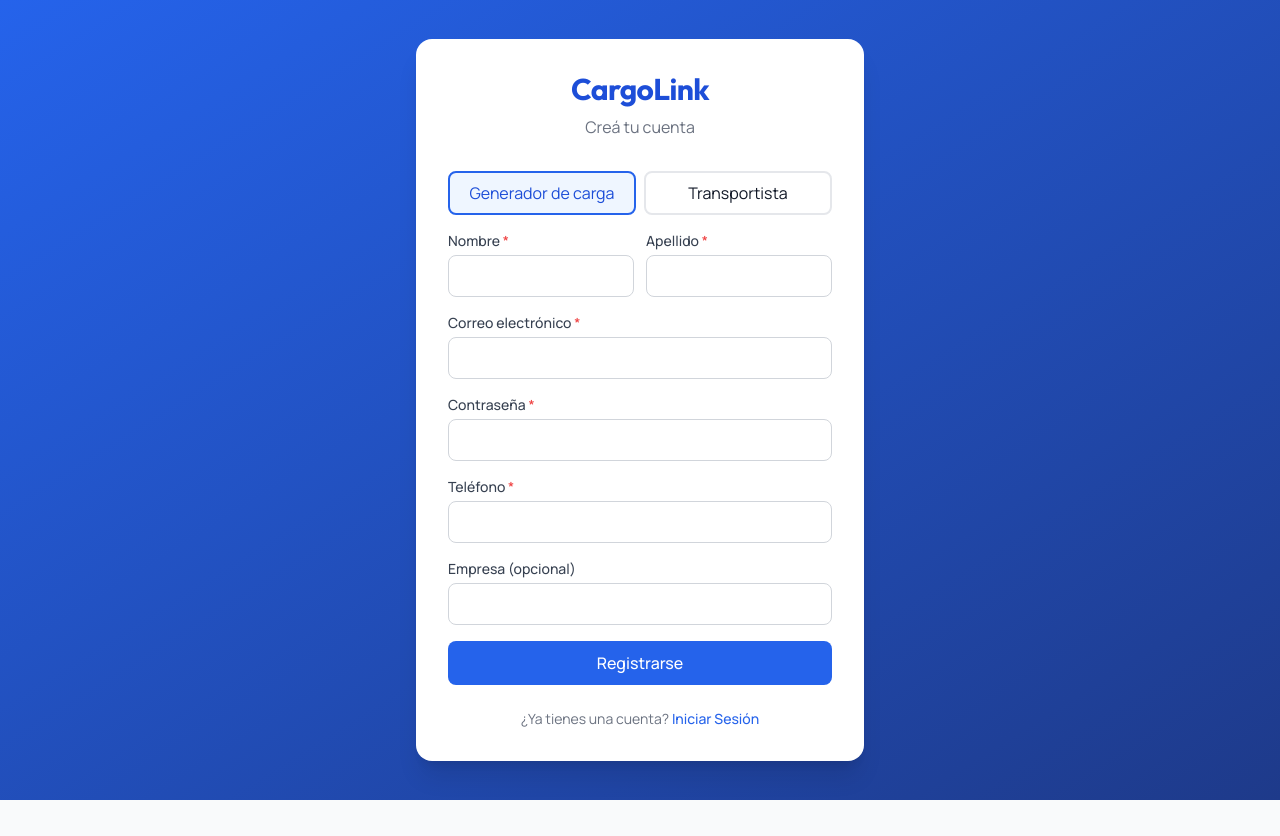
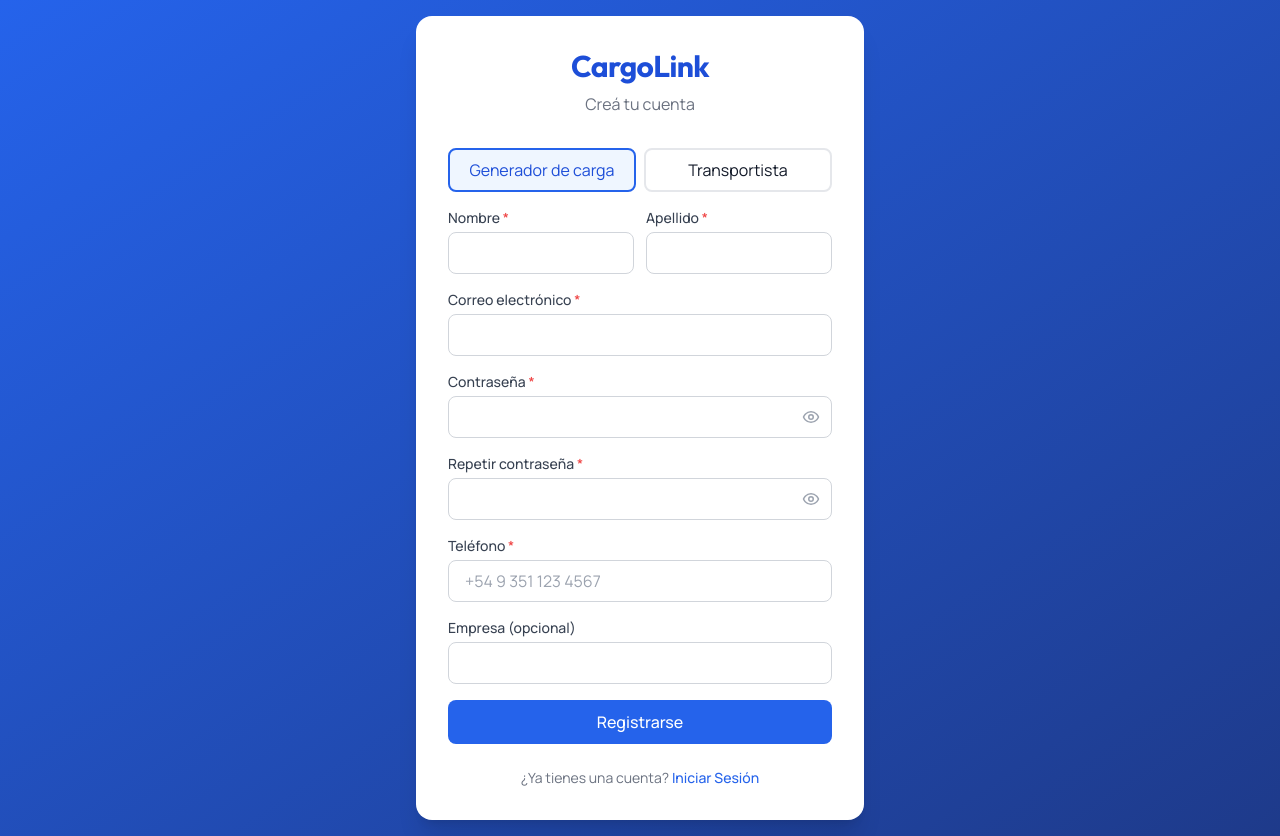
Before and after one commit to CargoLink-proyecto-final/CargoLink, a Next.js app in the folder frontend/: page /auth/register in a window 1280 px wide. Before the commit the page ends 800 px from the top, so only its background shows below. Built offline with nearby package versions, Linux system fonts and the light colour scheme; no server answers.

Commit message:
feat(register): add password visibility toggle, confirm password field, and input validation

```diff
--- a/frontend/src/app/auth/register/page.tsx
+++ b/frontend/src/app/auth/register/page.tsx
@@ -4,11 +4,13 @@ import { useState } from 'react';
 import { useRouter } from 'next/navigation';
 import Link from 'next/link';
 import { useForm } from 'react-hook-form';
+import { Eye, EyeOff } from 'lucide-react';
 import { authApi } from '@/lib/api';
 
 interface RegisterForm {
   email: string;
   password: string;
+  confirmPassword: string;
   firstName: string;
   lastName: string;
   phone: string;
@@ -20,18 +22,22 @@ export default function RegisterPage() {
   const router = useRouter();
   const [error, setError] = useState('');
   const [loading, setLoading] = useState(false);
+  const [showPassword, setShowPassword] = useState(false);
+  const [showConfirmPassword, setShowConfirmPassword] = useState(false);
 
   const { register, handleSubmit, watch, formState: { errors } } = useForm<RegisterForm>({
     defaultValues: { role: 'CARGO_GENERATOR' },
   });
 
   const selectedRole = watch('role');
+  const passwordValue = watch('password');
 
   const onSubmit = async (data: RegisterForm) => {
     setError('');
     setLoading(true);
     try {
-      await authApi.register(data);
+      const { confirmPassword: _, ...submitData } = data;
+      await authApi.register(submitData);
       router.push(`/auth/check-email?email=${encodeURIComponent(data.email)}`);
     } catch (err: any) {
       setError(err.response?.data?.message || 'Error en el registro');
@@ -68,7 +74,10 @@ export default function RegisterPage() {
             <div>
               <label className="block text-sm font-medium text-gray-700 mb-1">Nombre <span className="text-red-500">*</span></label>
               <input
-                {...register('firstName', { required: 'Obligatorio' })}
+                {...register('firstName', {
+                required: 'Obligatorio',
+                pattern: { value: /^[a-zA-ZáéíóúüñÁÉÍÓÚÜÑ\s]+$/, message: 'Solo letras' },
+              })}
                 className="w-full px-4 py-2 border border-gray-300 rounded-lg focus:ring-2 focus:ring-primary-500 focus:border-transparent outline-none"
               />
               {errors.firstName && <p className="text-red-500 text-xs mt-1">{errors.firstName.message}</p>}
@@ -76,7 +85,10 @@ export default function RegisterPage() {
             <div>
               <label className="block text-sm font-medium text-gray-700 mb-1">Apellido <span className="text-red-500">*</span></label>
               <input
-                {...register('lastName', { required: 'Obligatorio' })}
+                {...register('lastName', {
+                required: 'Obligatorio',
+                pattern: { value: /^[a-zA-ZáéíóúüñÁÉÍÓÚÜÑ\s]+$/, message: 'Solo letras' },
+              })}
                 className="w-full px-4 py-2 border border-gray-300 rounded-lg focus:ring-2 focus:ring-primary-500 focus:border-transparent outline-none"
               />
               {errors.lastName && <p className="text-red-500 text-xs mt-1">{errors.lastName.message}</p>}
@@ -95,18 +107,59 @@ export default function RegisterPage() {
 
           <div>
             <label className="block text-sm font-medium text-gray-700 mb-1">Contraseña <span className="text-red-500">*</span></label>
-            <input
-              type="password"
-              {...register('password', { required: 'La contraseña es obligatoria', minLength: { value: 6, message: 'Mínimo 6 caracteres' } })}
-              className="w-full px-4 py-2 border border-gray-300 rounded-lg focus:ring-2 focus:ring-primary-500 focus:border-transparent outline-none"
-            />
+            <div className="relative">
+              <input
+                type={showPassword ? 'text' : 'password'}
+                {...register('password', { required: 'La contraseña es obligatoria', minLength: { value: 6, message: 'Mínimo 6 caracteres' } })}
+                className="w-full px-4 py-2 pr-10 border border-gray-300 rounded-lg focus:ring-2 focus:ring-primary-500 focus:border-transparent outline-none"
+              />
+              <button
+                type="button"
+                onClick={() => setShowPassword((v) => !v)}
+                className="absolute right-3 top-1/2 -translate-y-1/2 text-gray-400 hover:text-gray-600"
+                tabIndex={-1}
+              >
+                {showPassword ? <EyeOff size={18} /> : <Eye size={18} />}
+              </button>
+            </div>
             {errors.password && <p className="text-red-500 text-xs mt-1">{errors.password.message}</p>}
+          </div>
+
+          <div>
+            <label className="block text-sm font-medium text-gray-700 mb-1">Repetir contraseña <span className="text-red-500">*</span></label>
+            <div className="relative">
+              <input
+                type={showConfirmPassword ? 'text' : 'password'}
+                {...register('confirmPassword', {
+                  required: 'Repetí la contraseña',
+                  validate: (value) => value === passwordValue || 'Las contraseñas no coinciden',
+                })}
+                className="w-full px-4 py-2 pr-10 border border-gray-300 rounded-lg focus:ring-2 focus:ring-primary-500 focus:border-transparent outline-none"
+              />
+              <button
+                type="button"
+                onClick={() => setShowConfirmPassword((v) => !v)}
+                className="absolute right-3 top-1/2 -translate-y-1/2 text-gray-400 hover:text-gray-600"
+                tabIndex={-1}
+              >
+                {showConfirmPassword ? <EyeOff size={18} /> : <Eye size={18} />}
+              </button>
+            </div>
+            {errors.confirmPassword && <p className="text-red-500 text-xs mt-1">{errors.confirmPassword.message}</p>}
           </div>
 
           <div>
             <label className="block text-sm font-medium text-gray-700 mb-1">Teléfono <span className="text-red-500">*</span></label>
             <input
-              {...register('phone', { required: 'El teléfono es obligatorio' })}
+              type="tel"
+              placeholder="+54 9 351 123 4567"
+              {...register('phone', {
+                required: 'El teléfono es obligatorio',
+                pattern: {
+                  value: /^\+?[\d\s\-().]{7,20}$/,
+                  message: 'Formato inválido. Ej: +54 9 351 123 4567',
+                },
+              })}
               className="w-full px-4 py-2 border border-gray-300 rounded-lg focus:ring-2 focus:ring-primary-500 focus:border-transparent outline-none"
             />
             {errors.phone && <p className="text-red-500 text-xs mt-1">{errors.phone.message}</p>}
```
